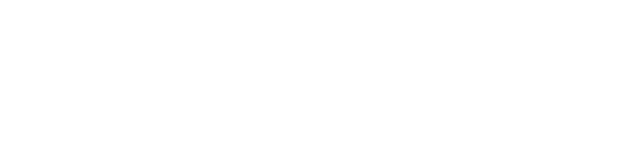
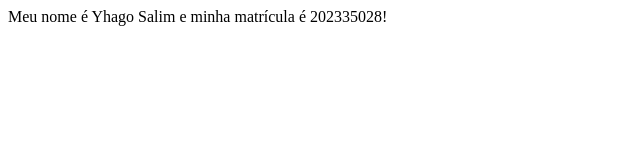
Before and after one commit to ufjf-dcc202/ufjf-dcc202-2023-3-b-atv2-YhagoSalim, a plain HTML site: page index.html in a window 1280 px wide. Shown: the whole page, without its empty margins (0-640 px from the left). Drawn offline with Linux system fonts and the light colour scheme.

Commit message:
adiciona conteúdo

```diff
--- a/index.html
+++ b/index.html
@@ -6,6 +6,6 @@
     <title>Document</title>
 </head>
 <body>
-
+  Meu nome é Yhago Salim e minha matrícula é 202335028!
 </body>
 </html>
```
